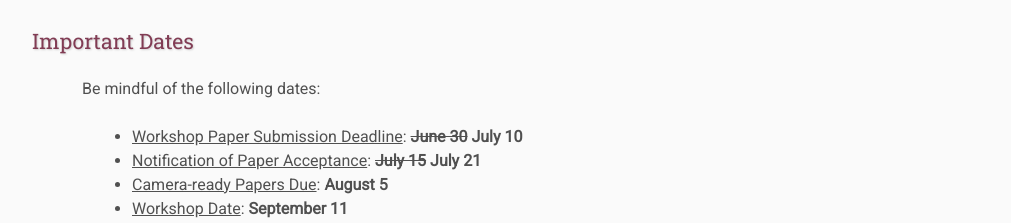
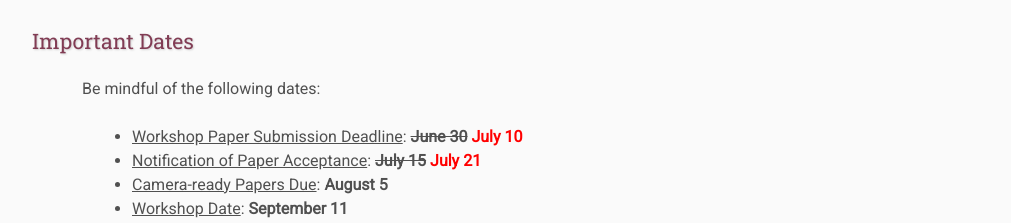
Before and after one commit to aliteke/sicsi2025, a plain HTML site: page index.html in a window 1280 px wide. Shown: the part 1960-2183 px from the top of the page, without its empty margins (108-1119 px from the left). Drawn offline with Linux system fonts and the light colour scheme.

Commit message:
deadline colors

```diff
--- a/index.html
+++ b/index.html
@@ -103,8 +103,8 @@
     <h4 id="Dates">Important Dates</h4>
     <p>Be mindful of the following dates:</p>
     <ul>
-    <li><u>Workshop Paper Submission Deadline</u>: <b><s>June 30</s></b> <b>July 10</b></li>
-    <li><u>Notification of Paper Acceptance</u>: <b><s>July 15</s></b> <b>July 21</b></li>
+    <li><u>Workshop Paper Submission Deadline</u>: <b><s>June 30</s></b> <strong style="color:red;">July 10</strong></li>
+    <li><u>Notification of Paper Acceptance</u>: <b><s>July 15</s></b> <strong style="color:red;">July 21</strong></li>
     <li><u>Camera-ready Papers Due</u>: <b>August 5</b></li>
     <li><u>Workshop Date</u>: <b>September 11</b></li>
     </ul>
```
